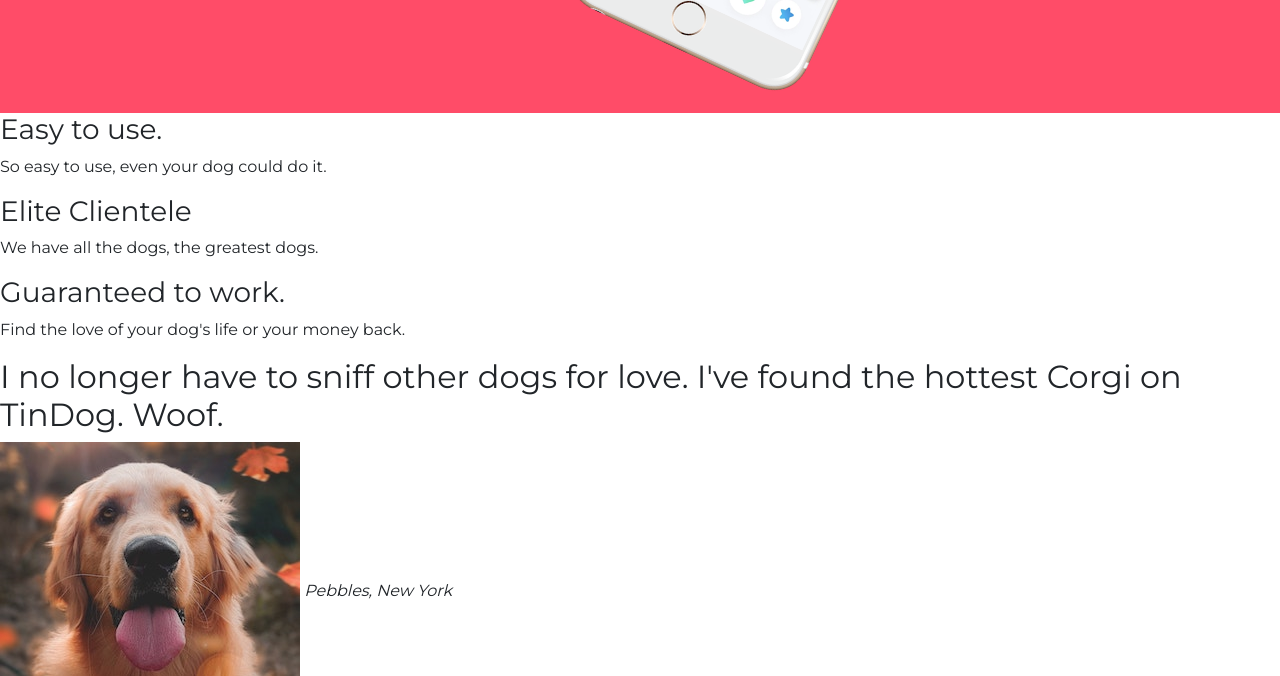
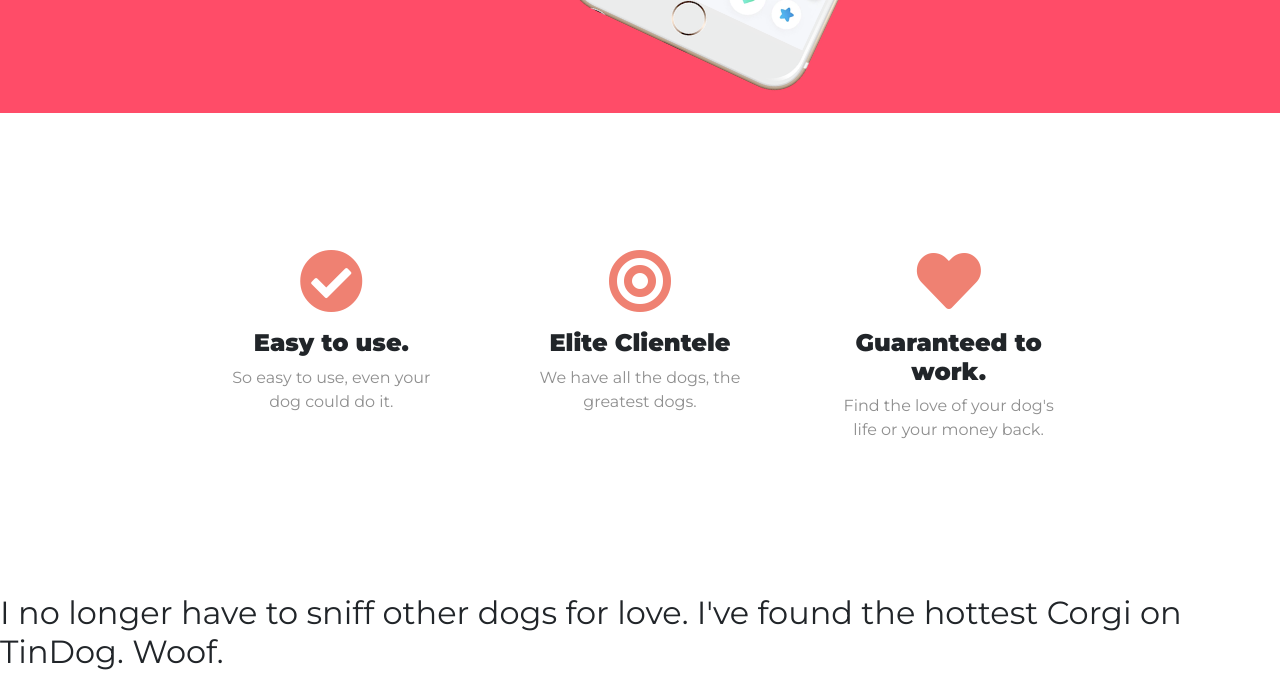
Before and after one commit to r-watson/TinDog-Start-Here, a plain HTML site: page index.html in a window 1280 px wide. Shown: the part 630-1306 px from the top of the page. Drawn offline with nearby package versions, Linux system fonts and the light colour scheme.

Commit message:
features section styling

```diff
--- a/css/styles.css
+++ b/css/styles.css
@@ -50,3 +50,33 @@ h1 {
   transform: rotate(25deg);
   width: 60%;
 }
+
+/* Features */
+
+#features {
+  text-align: center;
+  padding: 7% 15%;
+}
+
+.icon {
+  color: #ef8172;
+  font-size: 3em;
+  margin-bottom: 1rem;
+}
+
+.icon:hover {
+  color: #ff4c68;
+}
+
+.feature-row {
+  padding: 5%;
+}
+
+h3 {
+  font-weight: bold;
+  font-size: 1.5rem;
+}
+
+p {
+  color: #8f8f8f;
+}
--- a/index.html
+++ b/index.html
@@ -19,7 +19,7 @@
   <link rel="stylesheet" href="css/styles.css">
 
   <!-- Font Awesome -->
-  <link rel="stylesheet" href="https://pro.fontawesome.com/releases/v5.10.0/css/all.css" integrity="sha384-AYmEC3Yw5cVb3ZcuHtOA93w35dYTsvhLPVnYs9eStHfGJvOvKxVfELGroGkvsg+p" crossorigin="anonymous"/>
+  <link rel="stylesheet" href="https://pro.fontawesome.com/releases/v5.10.0/css/all.css" integrity="sha384-AYmEC3Yw5cVb3ZcuHtOA93w35dYTsvhLPVnYs9eStHfGJvOvKxVfELGroGkvsg+p" crossorigin="anonymous" />
 
   <!-- Bootstrap Scripts -->
   <script src="https://cdn.jsdelivr.net/npm/jquery@3.5.1/dist/jquery.slim.min.js" integrity="sha384-DfXdz2htPH0lsSSs5nCTpuj/zy4C+OGpamoFVy38MVBnE+IbbVYUew+OrCXaRkfj" crossorigin="anonymous"></script>
@@ -71,16 +71,25 @@
   <!-- Features -->
 
   <section id="features">
-
+    <div class="row">
+      <div class="col-lg-4 feature-row">
+        <i class="icon fas fa-check-circle fa-4x"></i>
         <h3>Easy to use.</h3>
         <p>So easy to use, even your dog could do it.</p>
+      </div>
 
+      <div class="col-lg-4 feature-row">
+        <i class="icon fas fa-bullseye fa-4x"></i>
         <h3>Elite Clientele</h3>
         <p>We have all the dogs, the greatest dogs.</p>
+      </div>
 
+      <div class="col-lg-4 feature-row">
+        <i class="icon fas fa-heart fa-4x"></i>
         <h3>Guaranteed to work.</h3>
         <p>Find the love of your dog's life or your money back.</p>
-
+      </div>
+    </div>
   </section>
 
 
```
Lines whose indentation alone changed are shown as unchanged.
